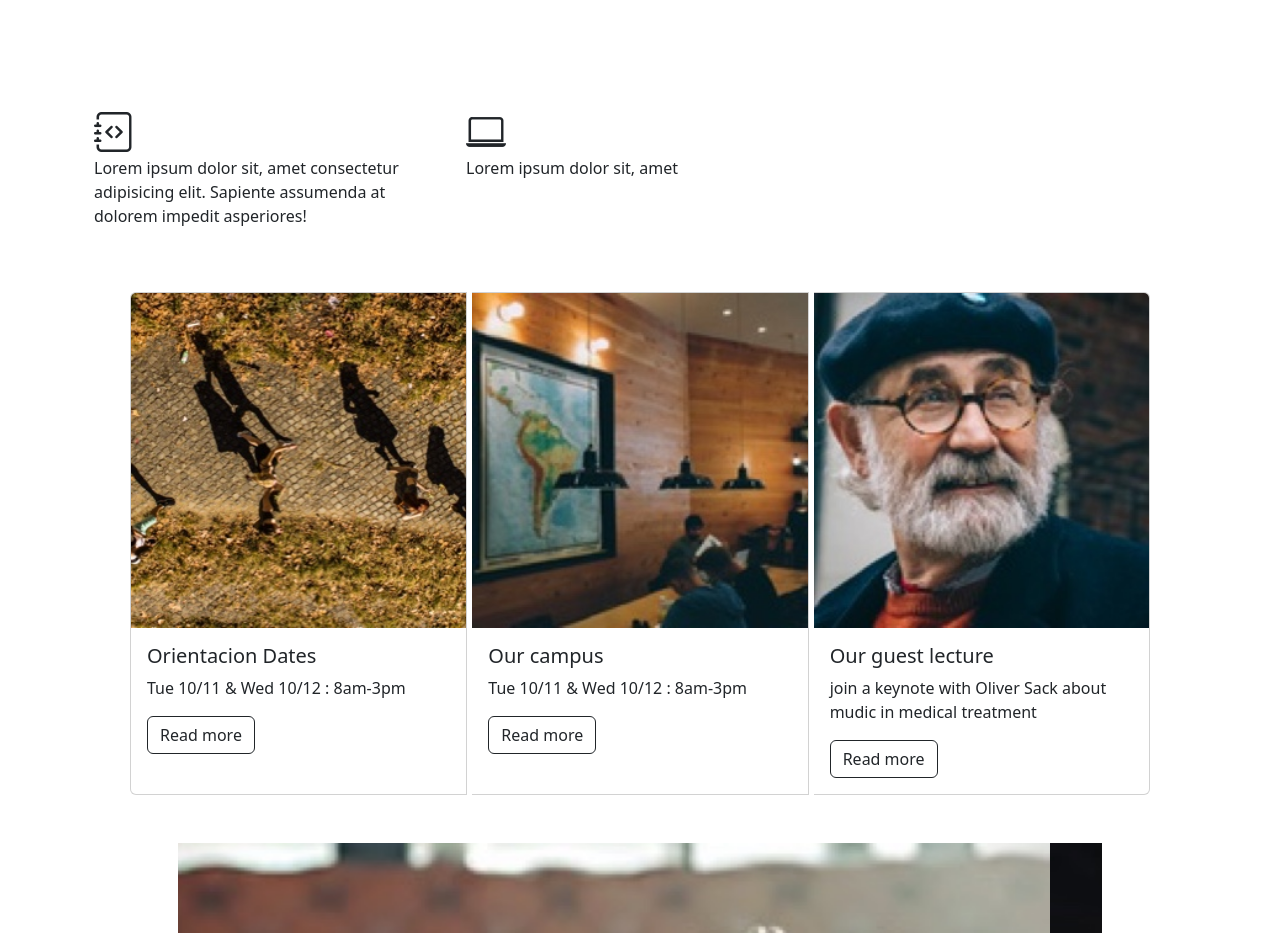
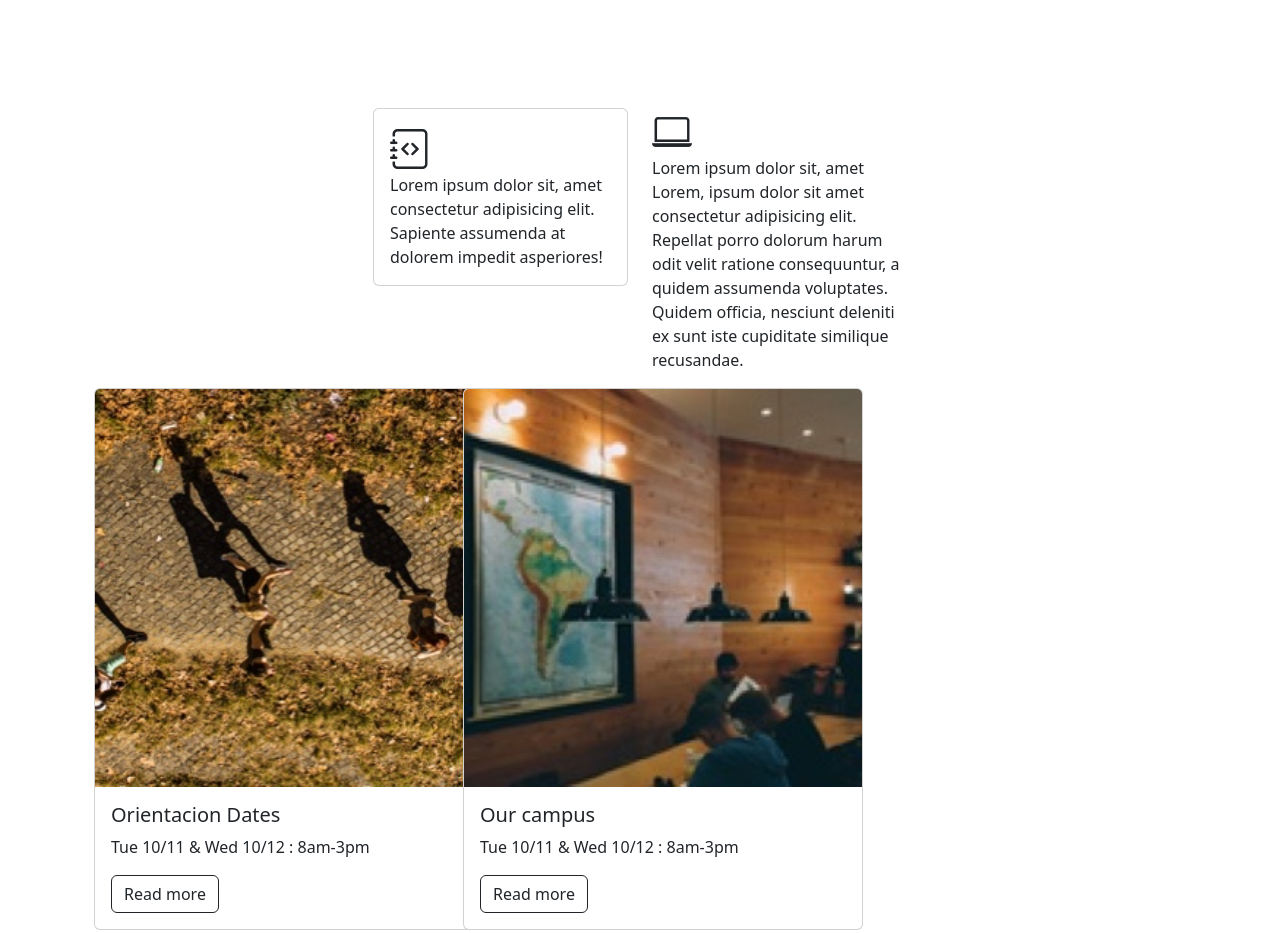
Before and after one commit to Glaubercuici/comar_academy, a plain HTML site: page index.html in a window 1280 px wide. Shown: the part 980-1913 px from the top of the page. Drawn offline with nearby package versions, Linux system fonts and the light colour scheme.

Commit message:
make icons

```diff
--- a/index.html
+++ b/index.html
@@ -104,18 +104,24 @@ s
 
 
       <sectiom>
-        <div class="container justify-content-center ">
-          <div class="row">
-              <div class="col col-sm-4 ">
-                <i class=" h1 bi bi-journal-code"></i>
-                <p>Lorem ipsum dolor sit, amet consectetur adipisicing elit. Sapiente assumenda at dolorem impedit asperiores!
+        <div class="container">
+          <div class="row justify-content-center">
+              <div class="col-12 col-md-3">
+                <div class="card">
+
+                  <div class="card-body">
+                    <i class=" h1 bi bi-journal-code p-10 "></i>
+                    <p class="card-text">Lorem ipsum dolor sit, amet consectetur adipisicing elit. Sapiente assumenda at dolorem impedit asperiores!
 
                     </p>
+
+                  </div>
+                </div>
               </div>
 
-              <div class="col">
+              <div class="col col-md-3 ">
                 <i class=" h1 bi bi-laptop"></i>
-                <p>Lorem ipsum dolor sit, amet
+                <p>Lorem ipsum dolor sit, amet Lorem, ipsum dolor sit amet consectetur adipisicing elit. Repellat porro dolorum harum odit velit ratione consequuntur, a quidem assumenda voluptates. Quidem officia, nesciunt deleniti ex sunt iste cupiditate similique recusandae.
 
                 </p>
                </div>
@@ -126,9 +132,11 @@ s
 
 
 
-    <div class="container p-5 mb-30">
+    <div class="container">
+      <div class="row g-3">
         <div class="card-group ">
-        <div class="card col-md-8">
+          <div class="col-12 col-md-6 col-lg-4">
+              <div class="card" style="width: 400px;">
                   <img src="resources/images/information-orientation.jpg" class="card-img-top" alt="...">
                   <div class="card-body">
                     <h5 class="card-title">Orientacion Dates</h5>
@@ -136,7 +144,9 @@ s
                     <button class="btn btn-outline-dark">Read more</button>
                   </div>
               </div>
-        <div class="card col-md-6">
+          </div>
+          <div class=" col-12 col-md-6 col-lg-4">
+            <div class="card" style="width: 400px;">
                 <img src="resources/images/information-campus.jpg"" class=" card-img-top" alt="...">
                 <div class="card-body">
                   <h5 class="card-title">Our campus</h5>
@@ -144,12 +154,18 @@ s
                   <button class="btn btn-outline-dark">Read more</button>
                 </div>
             </div>
-        <div class="card col-md-6">
+          </div>
+          <div class="col-12 col-md-6 col-lg-4">
+                <div class="card" style="width: 400px;">
                   <img src="resources/images/information-guest-lecture.jpg" class="card-img-top" alt="...">
                   <div class="card-body">
                     <h5 class="card-title">Our guest lecture</h5>
                     <p class="card-text">join a keynote with Oliver Sack about mudic in medical treatment</p>
                     <button class="btn btn-outline-dark">Read more</button>
+                  </div>
+               </div>
+           </div>
+
         </div>
       </div>
     </div>
```
Lines whose indentation alone changed are shown as unchanged.
